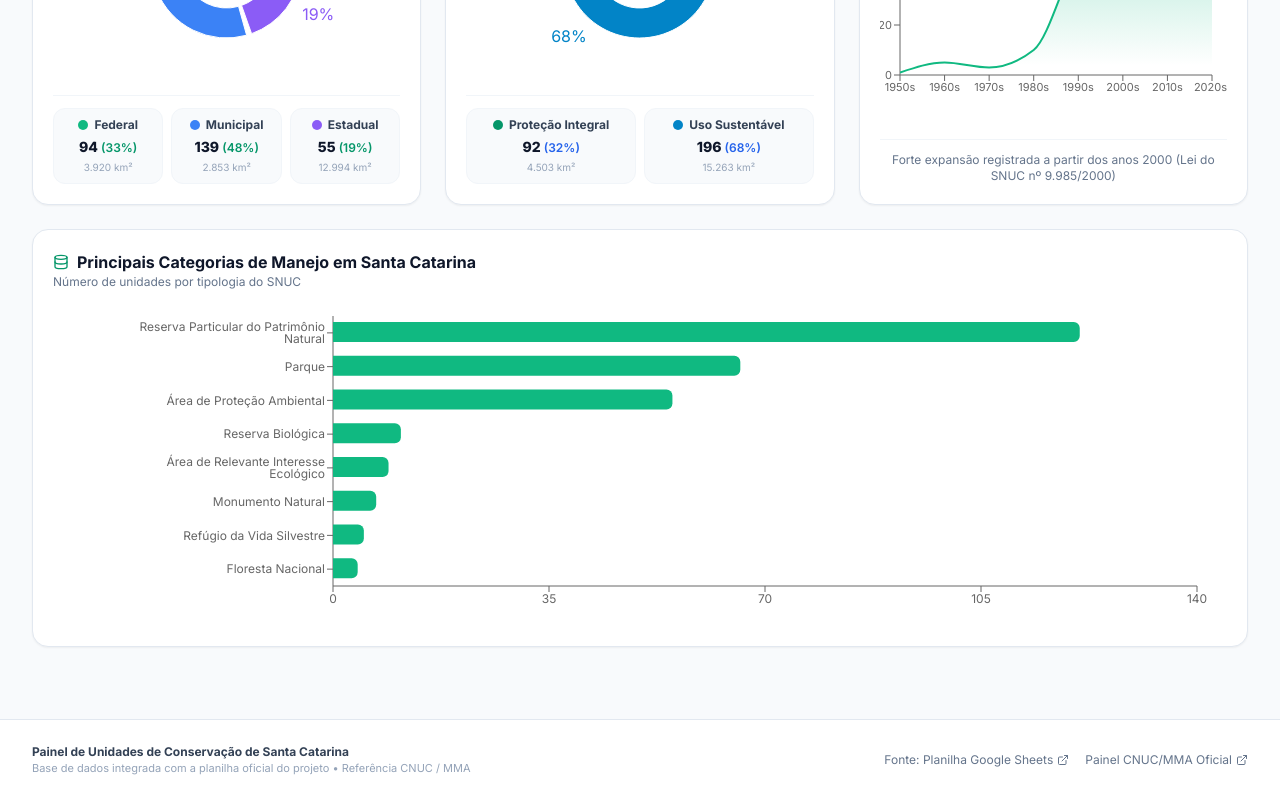
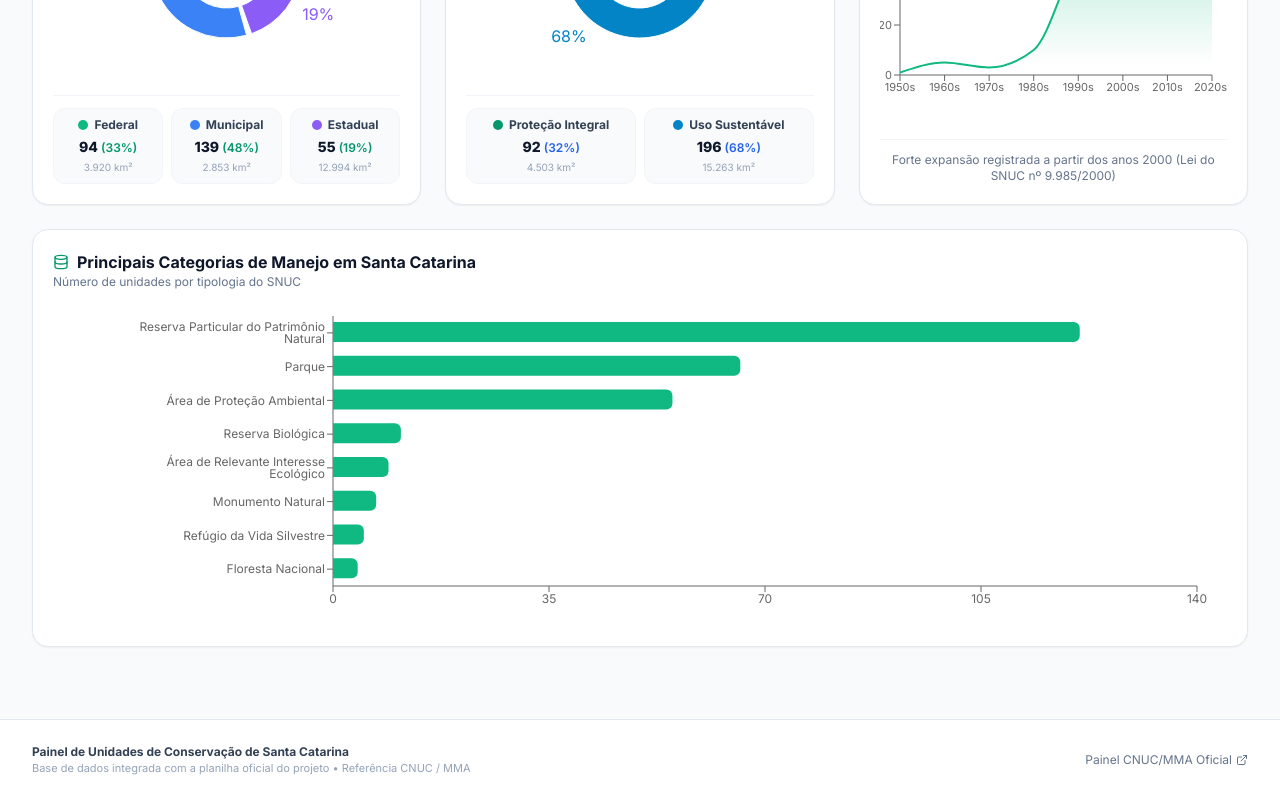
Before and after one commit to UCs-e-Preciso/painel-ucs-sc, a React (Vite) app: page / in a window 1280 px wide. Shown: the part 797-1597 px from the top of the page. Built offline with nearby package versions, Linux system fonts and the light colour scheme.

Commit message:
style(footer): remove link da planilha do google sheets

```diff
--- a/src/App.tsx
+++ b/src/App.tsx
@@ -10,7 +10,6 @@ import { MosaicoSocioambiental } from './components/mosaico/MosaicoSocioambienta
 import { ExploradorUcs } from './components/explorador/ExploradorUcs';
 import { DemografiaTerritorio } from './components/demografia/DemografiaTerritorio';
 import { UcDetailModal } from './components/modals/UcDetailModal';
-import { GOOGLE_SHEETS_URL } from './services/dataService';
 import { ShieldCheck, RefreshCw, AlertCircle, ExternalLink, Heart } from 'lucide-react';
 
 export const AppContent: React.FC = () => {
@@ -84,15 +83,6 @@ export const AppContent: React.FC = () => {
 
           <div className="flex items-center space-x-4 text-xs">
             <a
-              href={GOOGLE_SHEETS_URL}
-              target="_blank"
-              rel="noopener noreferrer"
-              className="inline-flex items-center hover:text-emerald-600 dark:hover:text-emerald-400 transition"
-            >
-              <span>Fonte: Planilha Google Sheets</span>
-              <ExternalLink className="w-3 h-3 ml-1" />
-            </a>
-            <a
               href="https://cnuc.mma.gov.br/powerbi"
               target="_blank"
               rel="noopener noreferrer"
```
Also changed, not shown: 3 other files (tests, documents, lock files or other folders).
